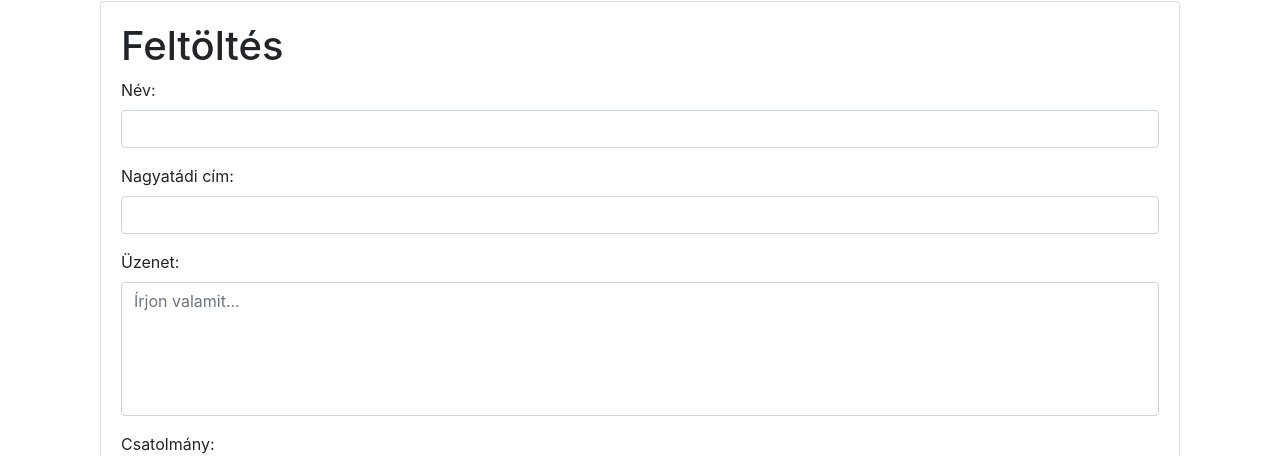
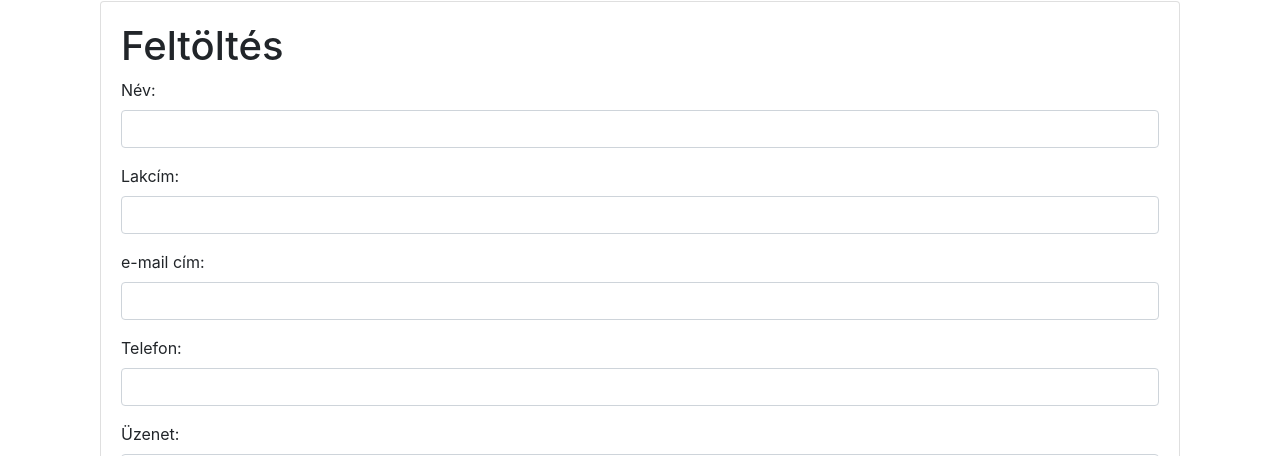
Before and after one commit to marcsello/timecapsule-frontend, a Vue app: page / in a window 1280 px wide. Shown: the part 794-1250 px from the top of the page. Built offline with nearby package versions, Linux system fonts and the light colour scheme.

Commit message:
Added new fields

```diff
--- a/src/components/Uploader.vue
+++ b/src/components/Uploader.vue
@@ -116,14 +116,26 @@ export default {
       this.uploadProgress = null;
       this.uploaderState = UploaderStates.UPLOADING;
 
+      // Compile form data
       let formData = new FormData();
       formData.append('name', this.form.textual.name);
       formData.append('address', this.form.textual.address);
+
+      if (this.form.textual.email) {
+        formData.append('email', this.form.textual.email);
+      }
+
+      if (this.form.textual.phone) {
+        formData.append('phone', this.form.textual.phone);
+      }
+
       formData.append('text', this.form.textual.text);
 
       if (this.form.attachment) {
         formData.append('attachment', this.form.attachment);
       }
+
+      // Prepare upload
 
       const config = {
         baseURL: process.env.VUE_APP_API_LOCATION,
@@ -139,6 +151,8 @@ export default {
           return status === 201; // Created
         }
       }
+
+      // Perform upload
 
       axios.post(
           '/upload', formData, config
--- a/src/components/UploaderForm.vue
+++ b/src/components/UploaderForm.vue
@@ -16,10 +16,9 @@
       />
     </b-form-group>
 
-
     <b-form-group
         id="input-group-address"
-        label="Nagyatádi cím:"
+        label="Lakcím:"
         label-for="input-address"
     >
       <b-form-input
@@ -32,6 +31,34 @@
       />
     </b-form-group>
 
+    <b-form-group
+        id="input-group-email"
+        label="e-mail cím:"
+        label-for="input-email"
+    >
+      <b-form-input
+          id="input-email"
+          v-model="form.textual.email"
+          type="email"
+          placeholder=""
+          :disabled="!active"
+      />
+    </b-form-group>
+
+    <b-form-group
+        id="input-group-phone"
+        label="Telefon:"
+        label-for="input-phone"
+    >
+      <b-form-input
+          id="input-phone"
+          v-model="form.textual.phone"
+          type="text"
+          placeholder=""
+          pattern="^\+?[0-9]{6,13}$"
+          :disabled="!active"
+      />
+    </b-form-group>
 
     <b-form-group
         id="input-group-text"
@@ -114,6 +141,8 @@ export default {
         textual: {
           name: null,
           address: null,
+          email: null,
+          phone: null,
           text: null
         },
         attachment: null
```
